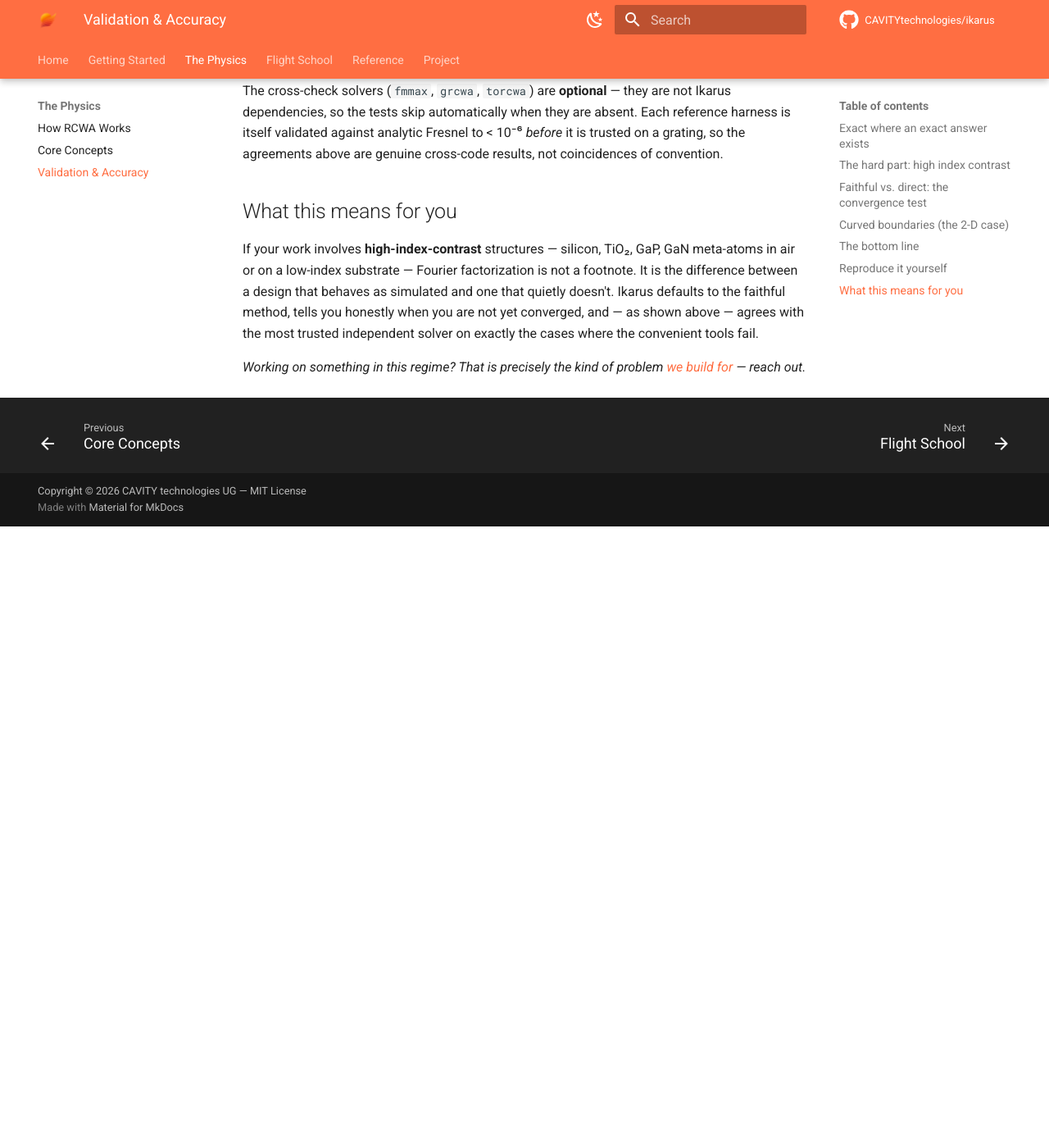
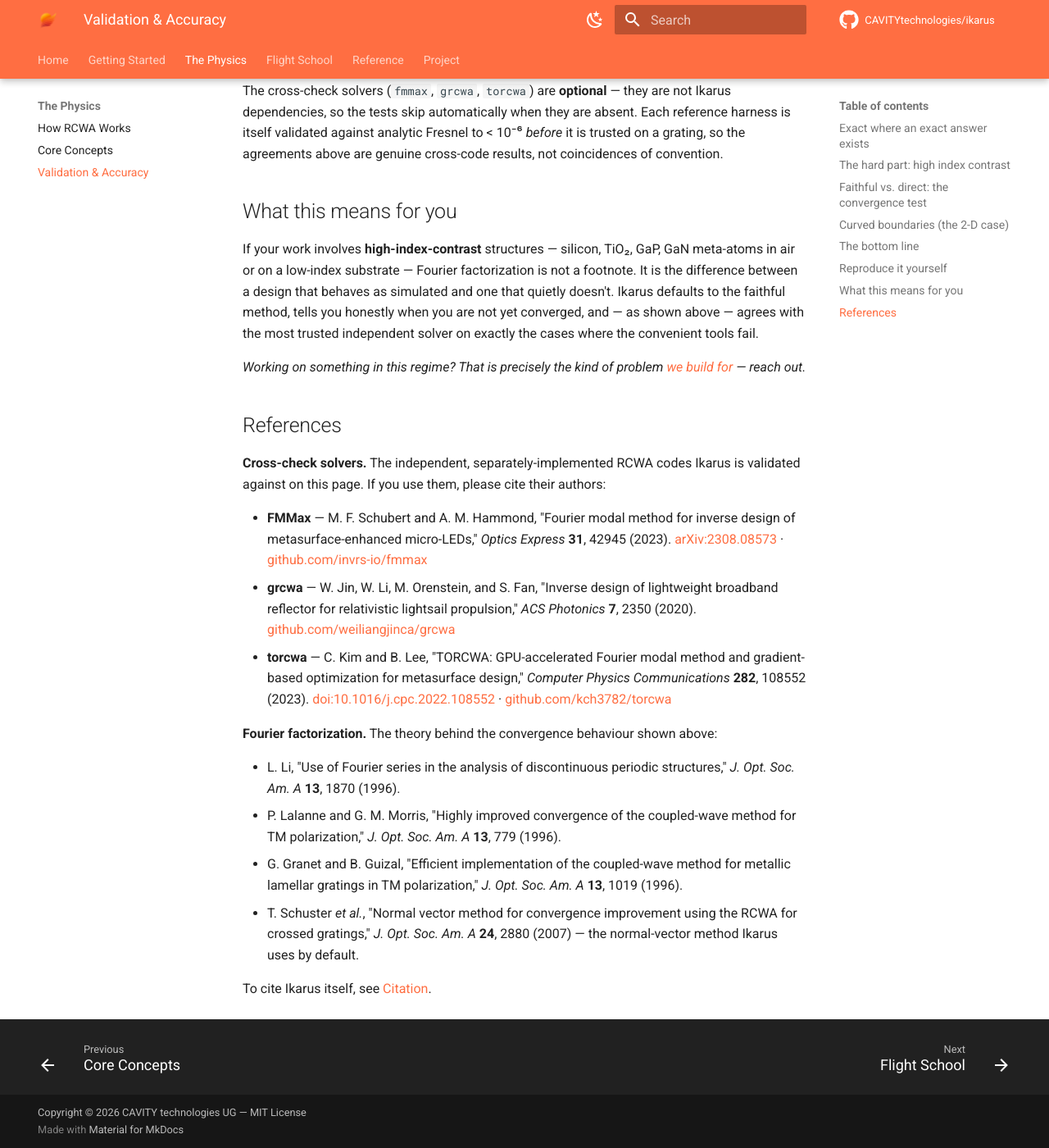
Before and after one commit to CAVITYtechnologies/ikarus, an MkDocs documentation site: the page built from docs/validation.md, in a window 1280 px wide and 1400 px high, scrolled down 5646 px. Shown: the whole window at 82% size. Built offline with MkDocs 1.6.1 and Material for MkDocs 9.7.7, drawn with Linux system fonts in a browser that asks for light colours; comment, search, counter and statistics services are not loaded; before the commit the page ends 6288 px from its top, so only the background shows below that.

Commit message:
docs: refine validation figures (brand palette) + cite the cross-check tools
- Recolour all five figures to a brand-aligned scheme: warm orange/gold/bronze for
  Ikarus & the faithful methods (the heroes), muted slate for the other tools (they
  recede), charcoal for structure. Data lines get transparency + solid/dashed
  pairing so overlapping curves (normal/Li; laurent/torcwa) stay legible. Replaces
  the saturated primary colours.
- Add a References section citing every cross-check solver properly: FMMax
  (Schubert & Hammond, Opt. Express 2023), grcwa (Jin et al., ACS Photonics 2020),
  torcwa (Kim & Lee, Comput. Phys. Commun. 2023), plus the Fourier-factorization
  literature (Li 1996; Lalanne & Morris 1996; Granet & Guizal 1996; Schuster 2007).

```diff
--- a/docs/validation.md
+++ b/docs/validation.md
@@ -139,3 +139,36 @@
 
 *Working on something in this regime? That is precisely the kind of problem
 [we build for](citation.md) — reach out.*
+
+## References
+
+**Cross-check solvers.** The independent, separately-implemented RCWA codes Ikarus
+is validated against on this page. If you use them, please cite their authors:
+
+- **FMMax** — M. F. Schubert and A. M. Hammond, "Fourier modal method for inverse
+  design of metasurface-enhanced micro-LEDs," *Optics Express* **31**, 42945 (2023).
+  [arXiv:2308.08573](https://arxiv.org/abs/2308.08573) ·
+  [github.com/invrs-io/fmmax](https://github.com/invrs-io/fmmax)
+- **grcwa** — W. Jin, W. Li, M. Orenstein, and S. Fan, "Inverse design of lightweight
+  broadband reflector for relativistic lightsail propulsion," *ACS Photonics* **7**,
+  2350 (2020). [github.com/weiliangjinca/grcwa](https://github.com/weiliangjinca/grcwa)
+- **torcwa** — C. Kim and B. Lee, "TORCWA: GPU-accelerated Fourier modal method and
+  gradient-based optimization for metasurface design," *Computer Physics
+  Communications* **282**, 108552 (2023).
+  [doi:10.1016/j.cpc.2022.108552](https://doi.org/10.1016/j.cpc.2022.108552) ·
+  [github.com/kch3782/torcwa](https://github.com/kch3782/torcwa)
+
+**Fourier factorization.** The theory behind the convergence behaviour shown above:
+
+- L. Li, "Use of Fourier series in the analysis of discontinuous periodic
+  structures," *J. Opt. Soc. Am. A* **13**, 1870 (1996).
+- P. Lalanne and G. M. Morris, "Highly improved convergence of the coupled-wave
+  method for TM polarization," *J. Opt. Soc. Am. A* **13**, 779 (1996).
+- G. Granet and B. Guizal, "Efficient implementation of the coupled-wave method for
+  metallic lamellar gratings in TM polarization," *J. Opt. Soc. Am. A* **13**, 1019
+  (1996).
+- T. Schuster *et al.*, "Normal vector method for convergence improvement using the
+  RCWA for crossed gratings," *J. Opt. Soc. Am. A* **24**, 2880 (2007) — the
+  normal-vector method Ikarus uses by default.
+
+To cite Ikarus itself, see [Citation](citation.md).
```
Also changed, not shown: docs/assets/validation_cylinder.png, docs/assets/validation_fresnel.png, docs/assets/validation_summary.png, docs/assets/validation_tm_convergence.png, docs/assets/validation_tm_error.png, 1 other file.
